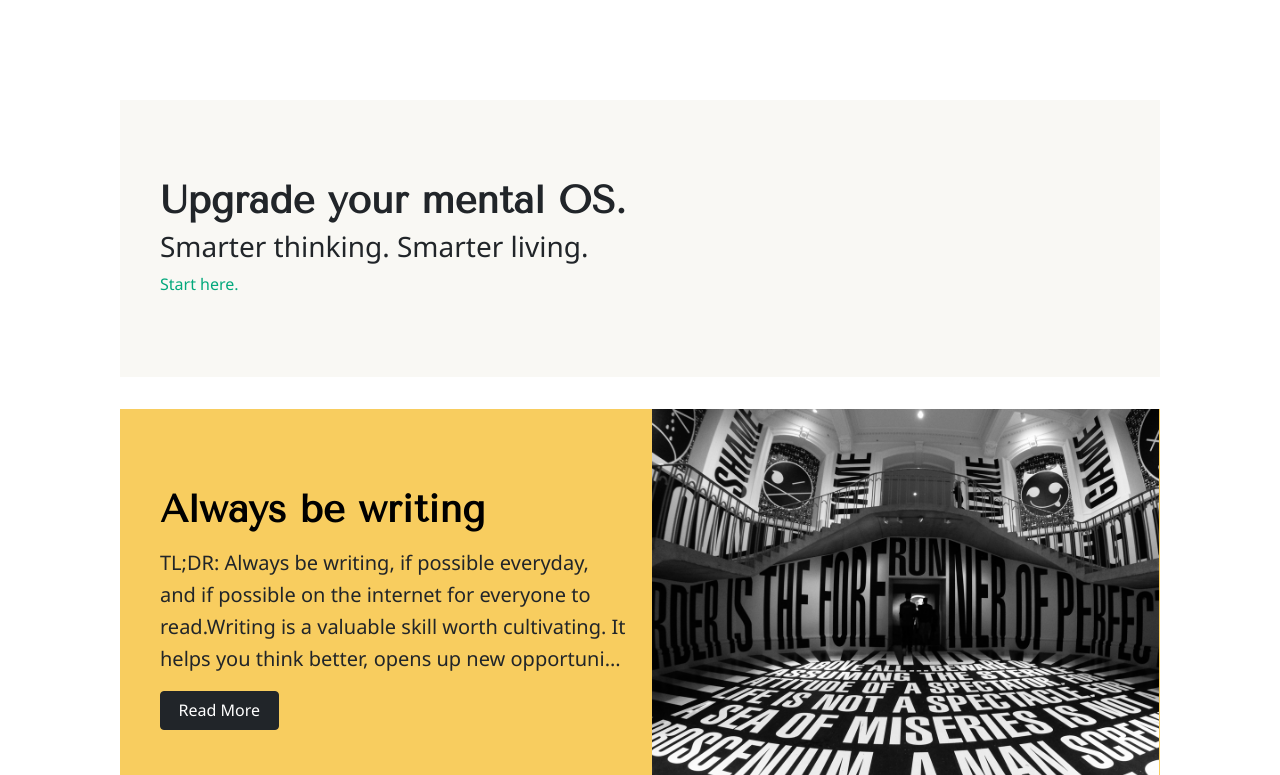
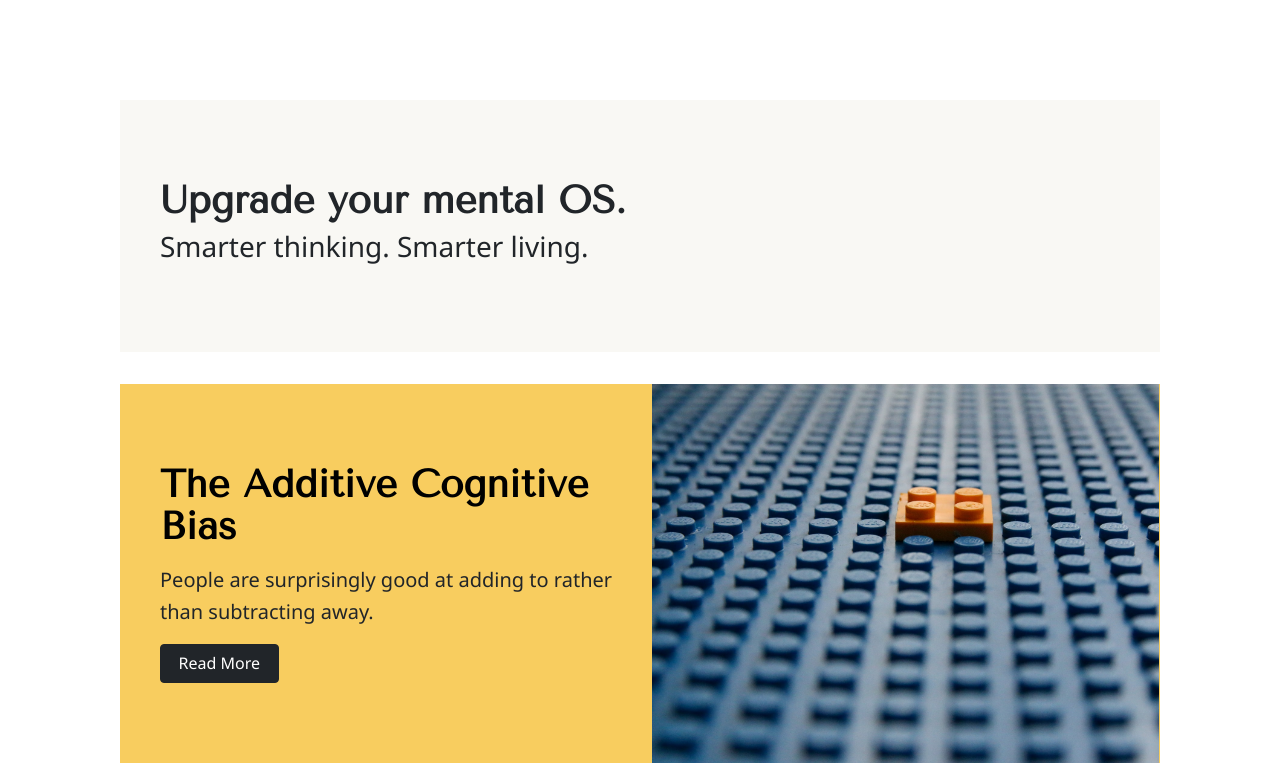
Before and after one commit to madiator/smarter.github.io, a Jekyll site: the page built from index.html, in a window 1280 px wide and 1400 px high. Shown: the top 775 px of the window. Built offline with Jekyll 4.4.1, drawn with Linux system fonts in a browser that asks for light colours; nearby versions of some CDN libraries; the list of posts is cut into pages by our own code; some of the changed text lies outside the part shown; grey boxes are pictures that could not be loaded.

Commit message:
remove start here page for now, since it is empty

```diff
--- a/_posts/2021-02-04-always-be-writing.markdown
+++ b/_posts/2021-02-04-always-be-writing.markdown
@@ -6,7 +6,6 @@ comments: true
 categories: ["mind over matter"]
 published: true
 image: "assets/images/on-writing.jpg"
-tags: sticky
 ---
 TL;DR: Always be writing, if possible everyday, and if possible on the internet for everyone to read.
 Writing is a valuable skill worth cultivating. It helps you think better, opens up new opportunities for yourself, and others will benefit from your writing.
--- a/_posts/2021-04-07-additive-cognitive-bias.markdown
+++ b/_posts/2021-04-07-additive-cognitive-bias.markdown
@@ -7,7 +7,7 @@ categories: ["mind over matter"]
 published: true
 image: assets/images/lego.jpg
 figcaption: Photo by <a href="https://unsplash.com/@glencarrie?utm_source=unsplash&utm_medium=referral&utm_content=creditCopyText">Glen Carrie</a> on <a href="https://unsplash.com/s/photos/legos?utm_source=unsplash&utm_medium=referral&utm_content=creditCopyText">Unsplash</a>
-
+tags: sticky
 ---
 People are surprisingly good at adding to rather than subtracting away.
 
--- a/_posts/2021-07-24-doing-too-many-things.markdown
+++ b/_posts/2021-07-24-doing-too-many-things.markdown
@@ -1,6 +1,6 @@
 ---
 layout: post
-title: "No, don't do too many things"
+title: "Put compounding to work by focusing on fewer things"
 date: 2021-07-24 00:00
 comments: true
 categories: ["mind over matter"]
--- a/_posts/2021-10-22-the-planning-fallacy.markdown
+++ b/_posts/2021-10-22-the-planning-fallacy.markdown
@@ -35,7 +35,7 @@ The more abstract your project is regarding its implementation details, the more
 ## Skunk Works: a case study
 While projects getting delayed sounds more like the norm, [Skunk Works](https://en.wikipedia.org/wiki/Skunk_Works), the famed advanced division of Lockheed Martin, has had a trail record of finishing projects on time. How did they do it?
 
-It appears that Clarence Kelly Johnson, the chief of Skunk Works during some of its golden years, was a master of detail. He seemed to have possessed this incredible power of understanding every minor component in the aircraft they were building. This should have made the planning process a lot more concrete and thus a lot less volatile. It was also helpful that Clarence Kelly Johnson took pride in delivering on time and pushed people to be their best and go on overdrive when necessary (like working long hours and during weekends).
+It appears that Clarence "Kelly" Johnson, the chief of Skunk Works during some of its golden years, was a master of detail. He seemed to have possessed this incredible power of understanding every minor component in the aircraft they were building. This should have made the planning process a lot more concrete and thus a lot less volatile. It was also helpful that Clarence Kelly Johnson took pride in delivering on time and pushed people to be their best and go on overdrive when necessary (like working long hours and during weekends).
 
 They also seemed to have minimized dependence on external factors, and even other parts of the company. They even built their own tools.
 
--- a/index.html
+++ b/index.html
@@ -21,7 +21,6 @@ description: "A blog that explores how to improve thinking."
                     Upgrade your mental OS.
                 </h1>
                 <h3> Smarter thinking. Smarter living.</h3>
-                <a href="/start">Start here.</a>
             </div>
         </div>
     </div>
```
